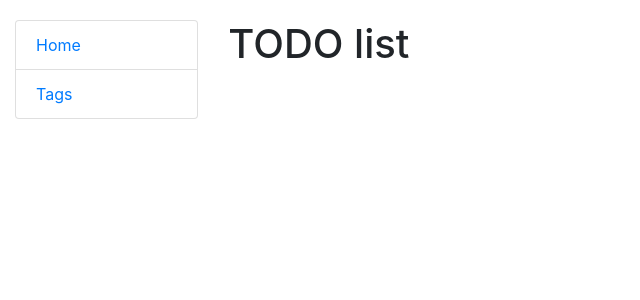
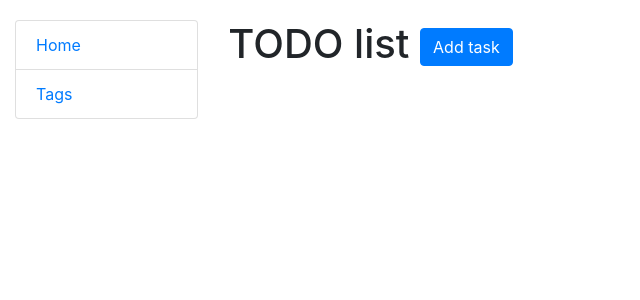
Before and after one commit to HStakhiv/todo_list, a Django app: page / in a window 1280 px wide. Shown: the top 300 px of the page, without its empty margins (0-640 px from the left). Run offline with Django 4.2, Linux system fonts and the light colour scheme.

Commit message:
Update index.html (add `create` btn)

```diff
--- a/templates/todo/index.html
+++ b/templates/todo/index.html
@@ -1,6 +1,11 @@
 {% extends "base.html" %}
 
 {% block content %}
-  <h1>TODO list</h1>
+  <h1>
+    TODO list
+    <a href="{% url 'todo:task-crate' %}" class="btn btn-primary link-to-page">
+      Add task
+    </a>
+  </h1>
 
 {% endblock %}
```
